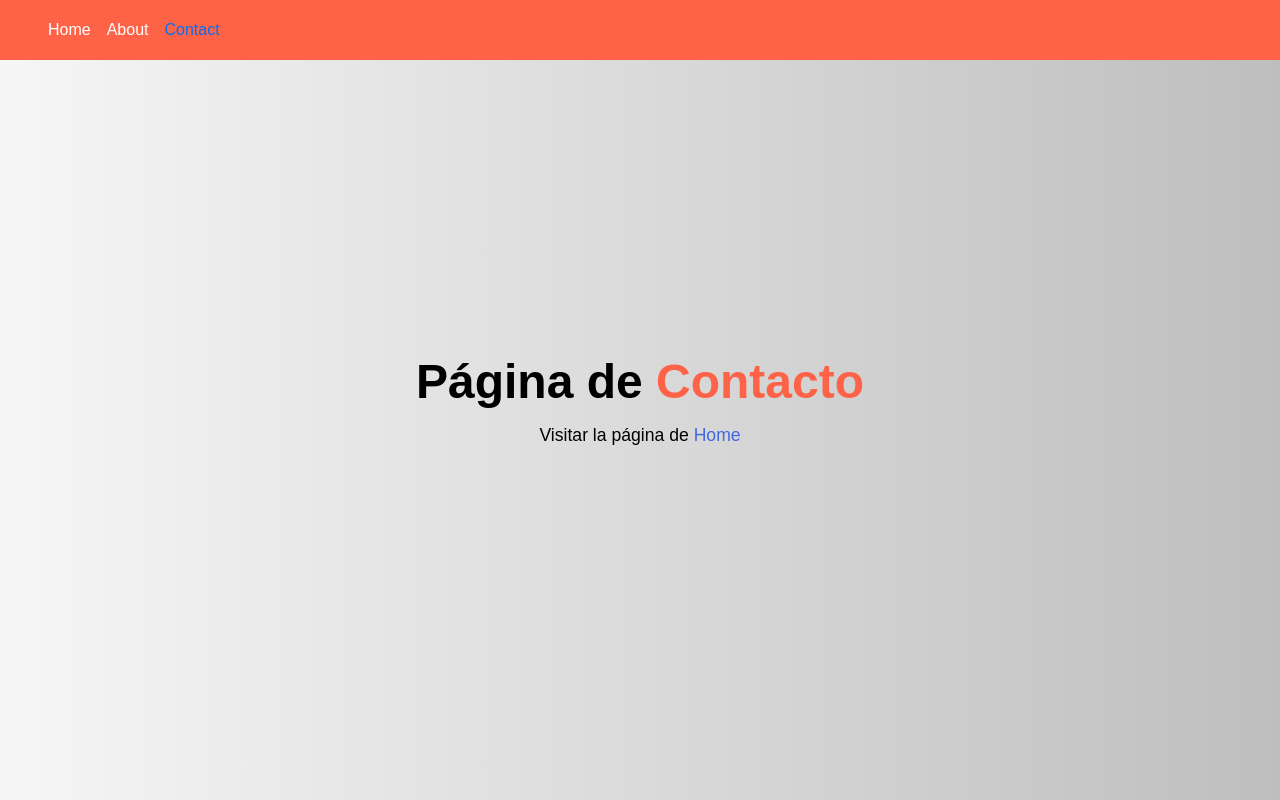
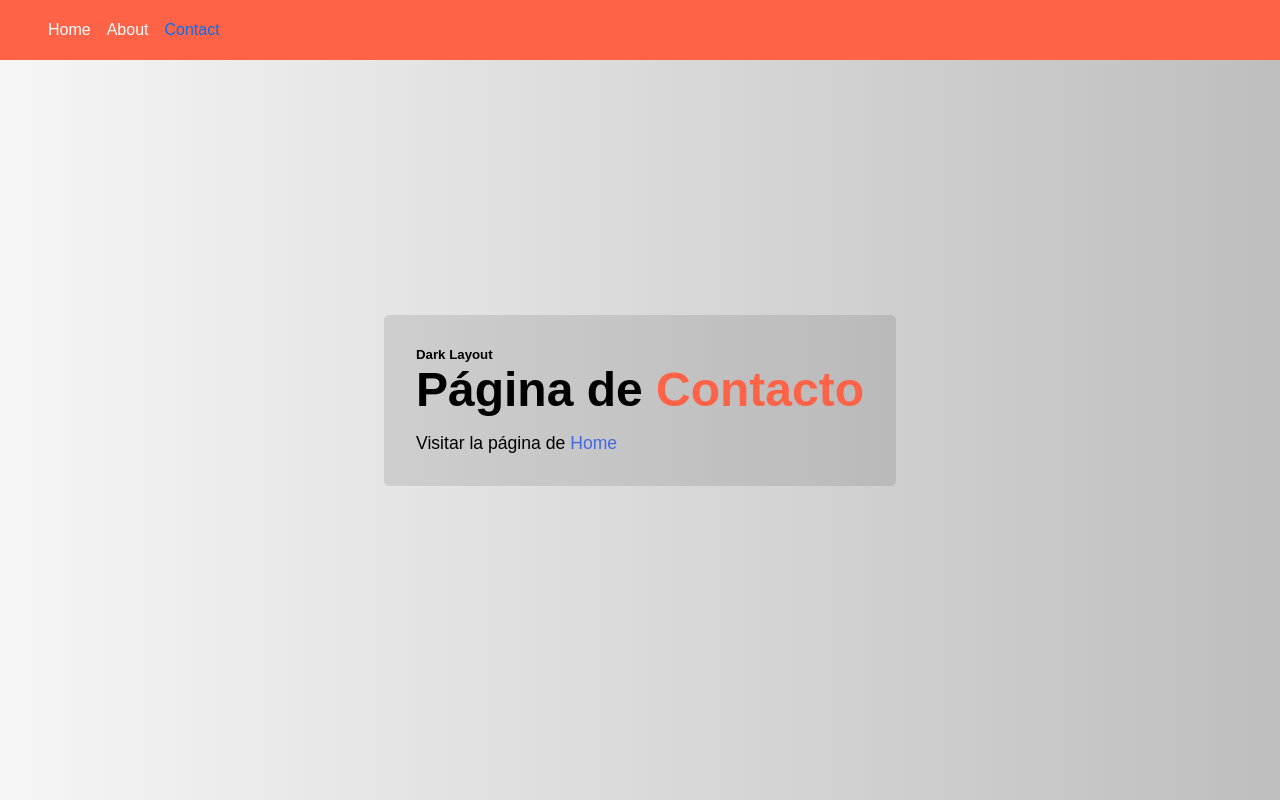
Before and after one commit to alexglzrys/nextjs-demo-inicial, a Next.js app: page /contact in a window 1280 px wide. Built offline with nearby package versions, Linux system fonts and the light colour scheme.

Commit message:
layouts anidados

```diff
--- /dev/null
+++ b/components/layouts/DarkLayout.jsx
@@ -0,0 +1,17 @@
+// Layout que puede ser usado de forma anidada junto con otros Layouts
+// Sirve como composición al diseño original del Layout Principal
+
+export const DarkLayout = ({ children }) => {
+    return (
+      <div
+        style={{
+          backgroundColor: "rgba(0,0,0,.1)",
+          borderRadius: "5px",
+          padding: "2rem",
+        }}
+      >
+        <h5>Dark Layout</h5>
+        <div>{children}</div>
+      </div>
+    );
+  };
--- a/pages/_app.js
+++ b/pages/_app.js
@@ -4,5 +4,10 @@
 // * Especialmente útil para declarar estilos y contextos que deben estar disponibles de forma global en la aplicacion
 
 export default function App({ Component, pageProps }) {
-  return <Component {...pageProps} />
+    // Utilizar el layout definido a nivel de página si está definido (Multiples Layouts)
+    const getLayout = Component.getLayout || ((page) => page);
+
+    // return <Component {...pageProps} />
+
+    return getLayout(<Component {...pageProps} />)
 }
--- a/pages/contact/index.jsx
+++ b/pages/contact/index.jsx
@@ -2,10 +2,11 @@
 import Head from "next/head";
 import styles from "@/styles/About.module.css";
 import { MainLayout } from "@/components/layouts/MainLayout";
+import { DarkLayout } from "@/components/layouts/DarkLayout";
 
 export default function ContactPage() {
   return (
-    <MainLayout>
+    <>
       {/* Componente para colocar metainformación en la cabecera de la página HTML */}
       <Head>
         <title>Contáctanos</title>
@@ -23,6 +24,16 @@
           Home
         </Link>
       </p>
-    </MainLayout>
+    </>
   );
 }
+
+
+// Anidar multiples Layouts en esta página
+ContactPage.getLayout = function getLayout(page) {
+    return (
+      <MainLayout>
+        <DarkLayout>{page}</DarkLayout>
+      </MainLayout>
+    );
+  };
```
